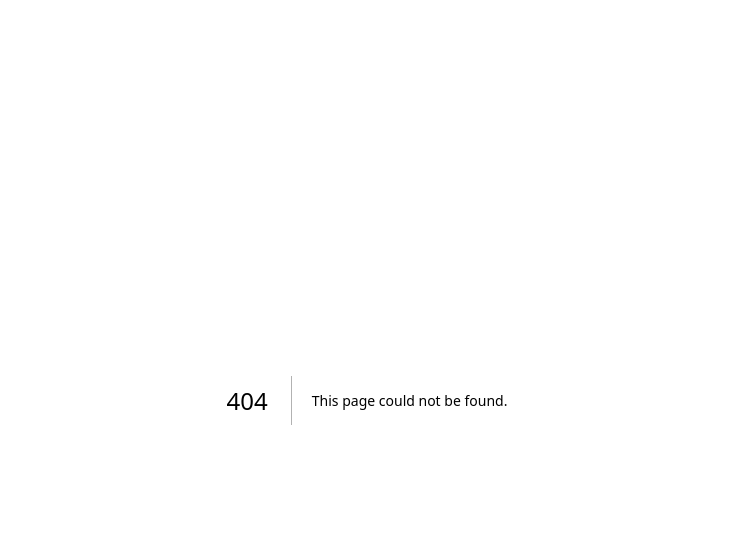
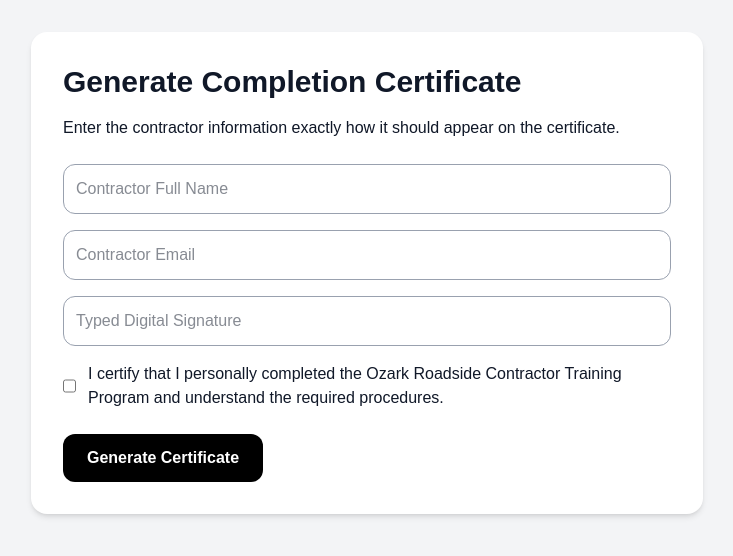
Before and after one commit to Fuidwiw/contractor-training-portal, a Next.js app: page /certificate in a window 1280 px wide. Before the commit this address had no page. Shown: the top 556 px of the page, without its empty margins (273-1006 px from the left). Built offline with nearby package versions, Linux system fonts and the light colour scheme.

Commit message:
Added digital signature certificate system

```diff
--- /dev/null
+++ b/app/certificate/page.js
@@ -0,0 +1,175 @@
+"use client";
+
+import { useState } from "react";
+
+export default function CertificatePage() {
+  const [name, setName] = useState("");
+  const [email, setEmail] = useState("");
+  const [signature, setSignature] = useState("");
+  const [certified, setCertified] = useState(false);
+  const [showCertificate, setShowCertificate] = useState(false);
+
+  const today = new Date().toLocaleDateString();
+
+  function generateCertificate() {
+    if (!name.trim()) {
+      alert("Please enter the contractor name.");
+      return;
+    }
+
+    if (!email.trim()) {
+      alert("Please enter the contractor email.");
+      return;
+    }
+
+    if (!signature.trim()) {
+      alert("Please type the contractor digital signature.");
+      return;
+    }
+
+    if (!certified) {
+      alert("The contractor must certify completion before generating the certificate.");
+      return;
+    }
+
+    setShowCertificate(true);
+  }
+
+  function printCertificate() {
+    window.print();
+  }
+
+  return (
+    <main className="min-h-screen bg-gray-100 text-gray-900 p-8">
+
+      {!showCertificate && (
+        <div className="max-w-2xl mx-auto bg-white rounded-2xl shadow-md p-8">
+          <h1 className="text-3xl font-bold mb-4">
+            Generate Completion Certificate
+          </h1>
+
+          <p className="mb-6">
+            Enter the contractor information exactly how it should appear on the certificate.
+          </p>
+
+          <input
+            type="text"
+            placeholder="Contractor Full Name"
+            value={name}
+            onChange={(e) => setName(e.target.value)}
+            className="w-full border border-gray-400 rounded-xl p-3 mb-4"
+          />
+
+          <input
+            type="email"
+            placeholder="Contractor Email"
+            value={email}
+            onChange={(e) => setEmail(e.target.value)}
+            className="w-full border border-gray-400 rounded-xl p-3 mb-4"
+          />
+
+          <input
+            type="text"
+            placeholder="Typed Digital Signature"
+            value={signature}
+            onChange={(e) => setSignature(e.target.value)}
+            className="w-full border border-gray-400 rounded-xl p-3 mb-4"
+          />
+
+          <label className="flex gap-3 mb-6">
+            <input
+              type="checkbox"
+              checked={certified}
+              onChange={(e) => setCertified(e.target.checked)}
+            />
+
+            <span>
+              I certify that I personally completed the Ozark Roadside Contractor Training Program and understand the required procedures.
+            </span>
+          </label>
+
+          <button
+            onClick={generateCertificate}
+            className="bg-black text-white px-6 py-3 rounded-xl font-semibold"
+          >
+            Generate Certificate
+          </button>
+        </div>
+      )}
+
+      {showCertificate && (
+        <div className="max-w-5xl mx-auto bg-white border-8 border-black p-12 text-center shadow-lg print:shadow-none">
+          <h1 className="text-5xl font-bold mb-6">
+            Certificate of Completion
+          </h1>
+
+          <p className="text-xl mb-6">
+            This certifies that
+          </p>
+
+          <h2 className="text-4xl font-bold underline mb-4">
+            {name}
+          </h2>
+
+          <p className="text-lg mb-6">
+            {email}
+          </p>
+
+          <p className="text-xl mb-6">
+            has completed the required
+          </p>
+
+          <h3 className="text-3xl font-semibold mb-8">
+            Ozark Roadside Contractor Training Program
+          </h3>
+
+          <p className="text-lg mb-8">
+            Including lockout procedures, tire change procedures, fuel delivery procedures,
+            jump start procedures, customer communication standards, and claims prevention training.
+          </p>
+
+          <p className="text-lg mb-10">
+            Completion Date: <strong>{today}</strong>
+          </p>
+
+          <div className="grid grid-cols-1 md:grid-cols-2 gap-10 mt-16 text-left">
+            <div>
+              <p className="text-2xl font-semibold border-b-2 border-black pb-2">
+                {signature}
+              </p>
+              <p className="mt-2">Contractor Digital Signature</p>
+              <p className="text-sm mt-1">Signed Date: {today}</p>
+            </div>
+
+            <div>
+              <p className="text-2xl font-semibold border-b-2 border-black pb-2">
+                Ozark Roadside Training Portal
+              </p>
+              <p className="mt-2">Authorized Representative</p>
+              <p className="text-sm mt-1">Automatically issued upon completion</p>
+            </div>
+          </div>
+
+          <div className="mt-12 text-left bg-gray-100 rounded-xl p-4">
+            <p className="font-semibold mb-2">
+              Digital Certification Statement
+            </p>
+
+            <p className="text-sm">
+              By typing their name as a digital signature, the contractor certifies that they personally completed this training,
+              understand Ozark Roadside procedures, and agree to follow all documentation and claims prevention requirements.
+            </p>
+          </div>
+
+          <button
+            onClick={printCertificate}
+            className="mt-12 bg-black text-white px-6 py-3 rounded-xl font-semibold print:hidden"
+          >
+            Print / Save as PDF
+          </button>
+        </div>
+      )}
+
+    </main>
+  );
+}
```
